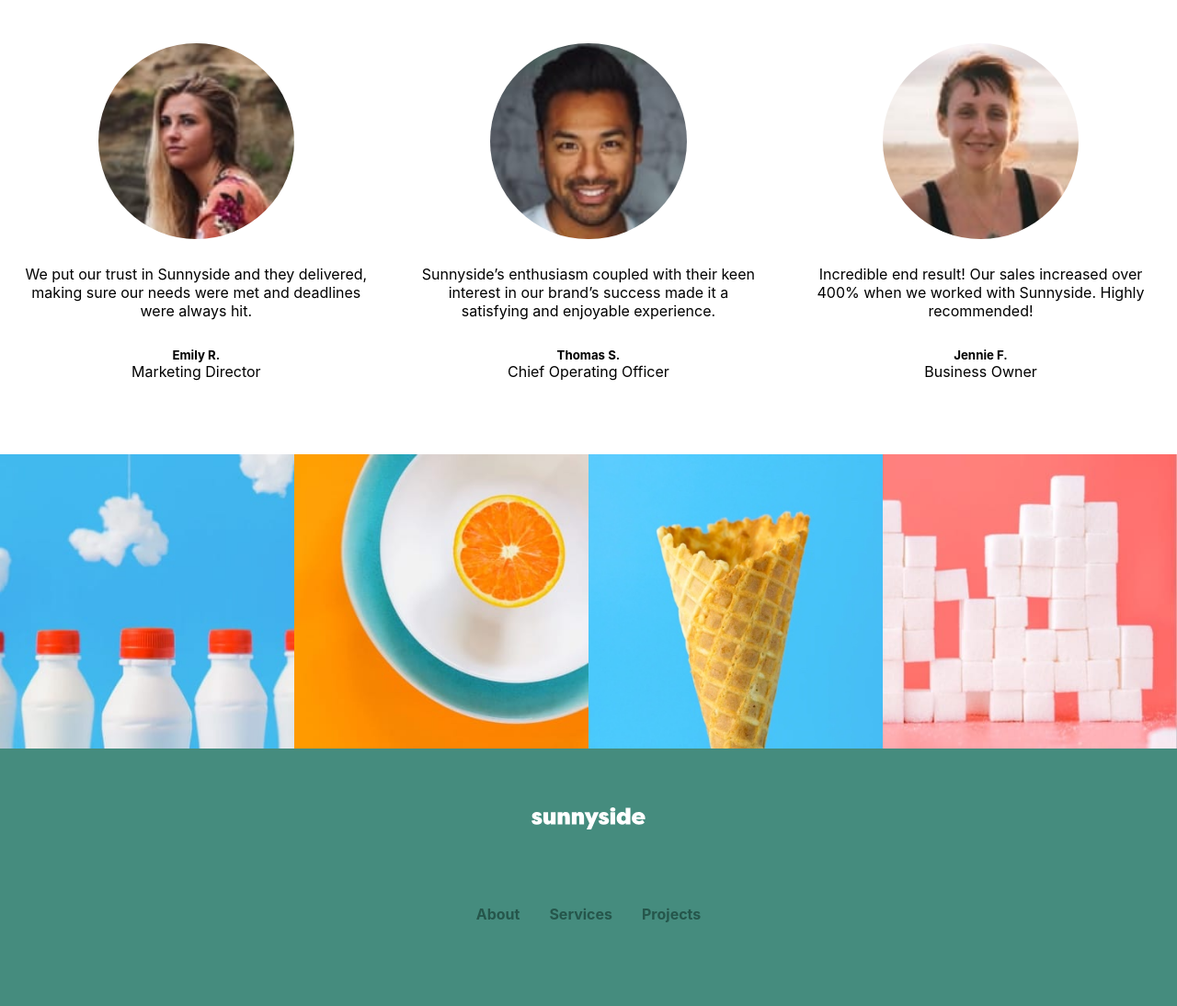
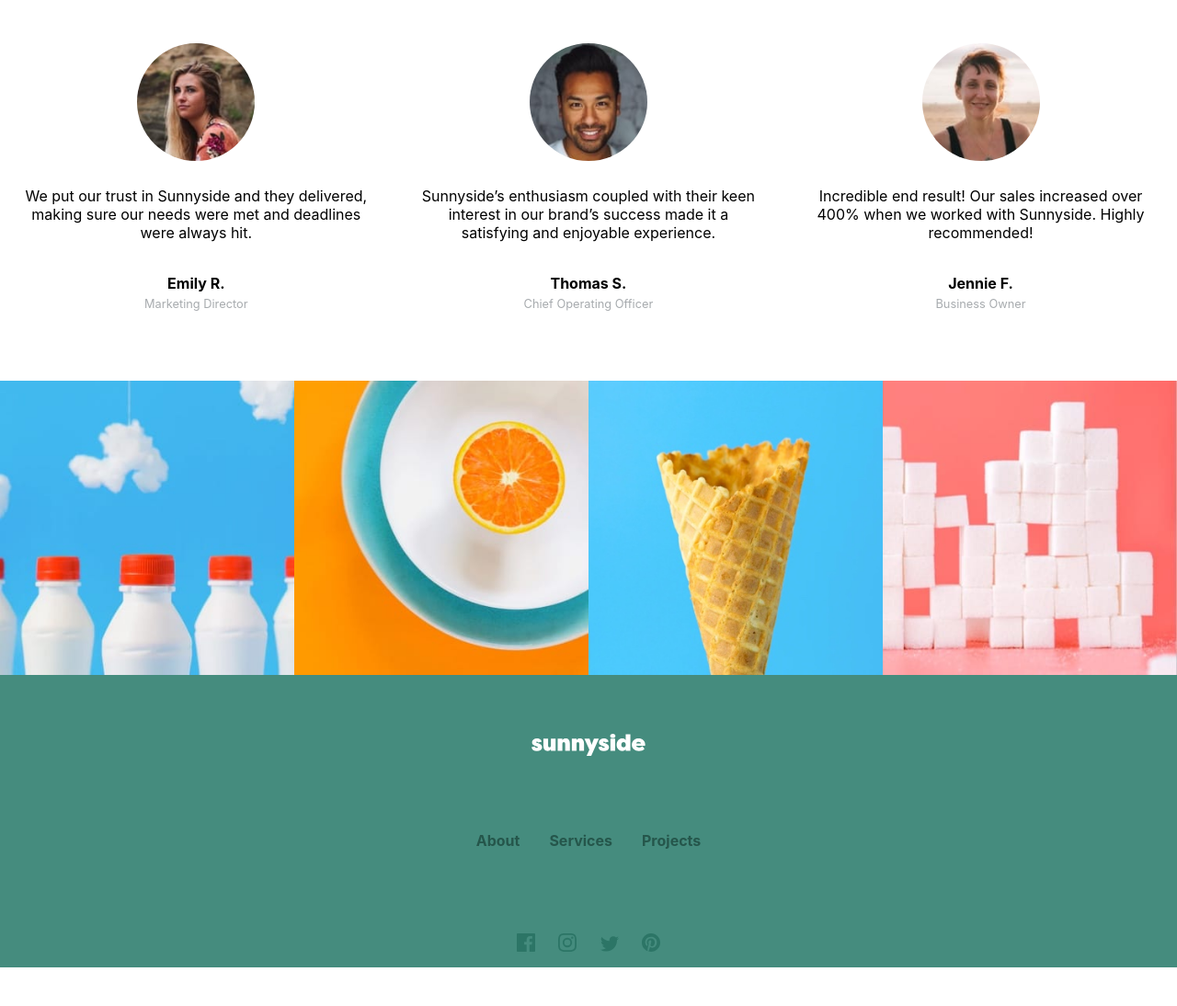
Before and after one commit to BraveOlivia/sunnyside-landing-page, a React (Create React App) app: page / in a window 1280 px wide. Shown: the part 1229-2323 px from the top of the page at 92% size. After the commit the page ends 2281 px from the top, so only its background shows below. Built offline with nearby package versions, Linux system fonts and the light colour scheme.

Commit message:
adjust css

```diff
--- a/src/components/Testimonials.css
+++ b/src/components/Testimonials.css
@@ -8,13 +8,12 @@
 .testimonial-item {
   width: 33.33%;
   float: left;
-  /* padding: 0 0.5rem 0 0.5rem; */
   margin-bottom: 5%;
 }
 
 .avatar {
   border-radius: 50%;
-  width: 50%;
+  width: 30%;
 }
 
 .content {
@@ -23,8 +22,11 @@
 
 .username {
   margin-bottom: 0;
+  font-size: 1rem;
 }
 
 .user-title {
-  margin-top: 0;
+  margin-top: 5px;
+  font-size: 0.8rem;
+  color: hsl(210, 4%, 67%);
 }
```
